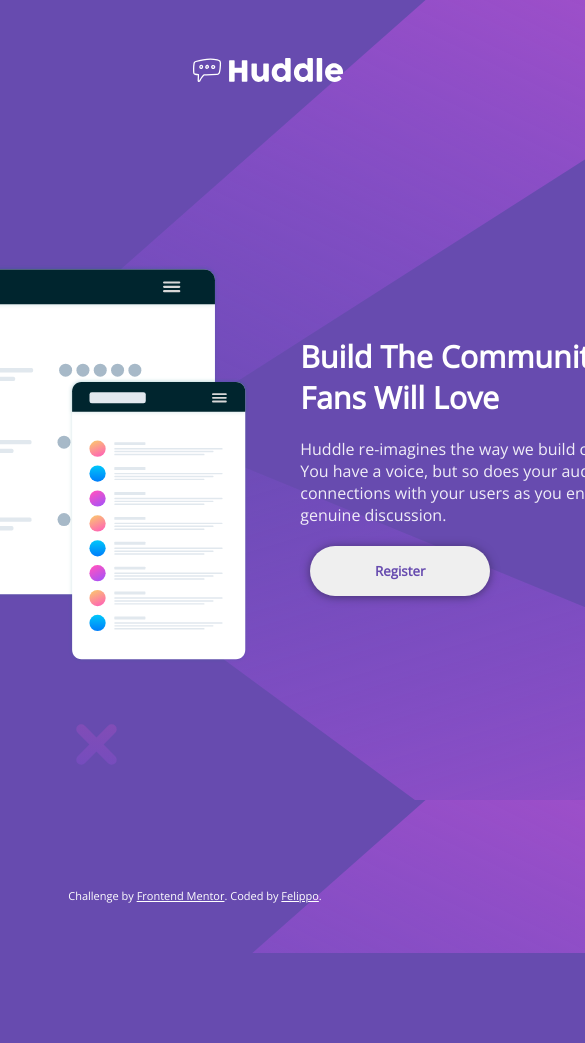
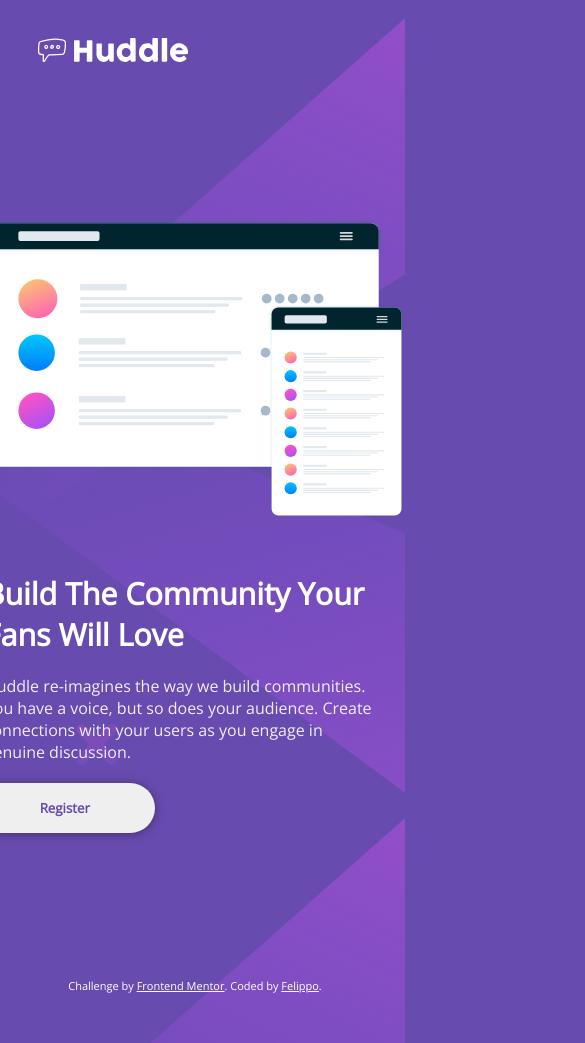
Before and after one commit to Felippo885/Huddle-Landing-Page, a plain HTML site: page index.html in a window 390 px wide. Shown: the top 1043 px of the page, 585 px wide, since content can reach past the window. Before the commit the page ends 953 px from the top, so only its background shows below. Drawn offline with nearby package versions, Linux system fonts and the light colour scheme.

```diff
--- a/style.css
+++ b/style.css
@@ -16,9 +16,8 @@ body {
 
 .logo-img {
     height: 40px;
-    position: relative;
-    left: 185px;
-    top: 50px;
+    margin: 30px;
+
 }
 
 .desk-img {
@@ -78,7 +77,7 @@ body {
     box-shadow: 0 1px 10px hsl(257, 38%, 31%);
 
     position: relative;
-    right: 100px;
+    right: 120px;
 
     cursor: pointer;
 }
@@ -100,3 +99,19 @@ body {
 .attribution a {
         color: hsl(0, 0%, 100%);
 }
+
+@media (max-width: 600px) {
+    .elements {
+        display: flex;
+        flex-direction: column;
+    }
+    .desk-img {
+        height: 300px;
+    }
+    .attribution  {
+        margin-top: 30px;
+    }
+    .logo-img {
+        margin: 30px;
+    }
+}
```
